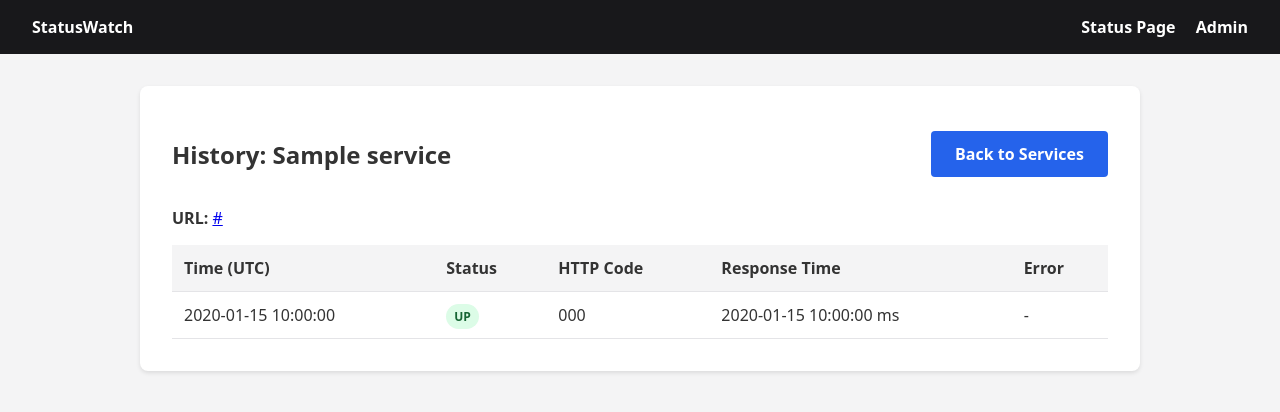
After one commit to ennnaftchi-pixel/statuswatch, a FastAPI app: template templates/admin_history.html in a window 1280 px wide. The commit adds this page. Shown: the top 412 px of the page. Run offline with FastAPI, Linux system fonts and the light colour scheme; the template is opened without the code that fills it: most values are stand-ins (such as "Sample title", 1, 10 or a date in 2020); parts of the project's set-up code (start-up, migrations or seed data) failed here and were passed over.

Commit message:
feat: FA-4 service history page and route
- Add /admin/services/{id}/history route with limit 50

- Create admin_history.html with Jinja2 table

- Add History button to admin services list

è Add test for history rendering

```diff
--- /dev/null
+++ b/templates/admin_history.html
@@ -0,0 +1,47 @@
+{% extends "base.html" %}
+
+{% block title %}History - {{ service.name }}{% endblock %}
+
+{% block content %}
+<div class="card">
+    <div style="display: flex; justify-content: space-between; align-items: center; margin-bottom: 1rem;">
+        <h2>History: {{ service.name }}</h2>
+        <a href="/admin/services" class="btn">Back to Services</a>
+    </div>
+
+    <p><strong>URL:</strong> <a href="{{ service.url }}" target="_blank">{{ service.url }}</a></p>
+
+    {% if not checks %}
+        <p>No checks recorded yet. Wait a few seconds for the background checker to run.</p>
+    {% else %}
+        <table>
+            <thead>
+                <tr>
+                    <th>Time (UTC)</th>
+                    <th>Status</th>
+                    <th>HTTP Code</th>
+                    <th>Response Time</th>
+                    <th>Error</th>
+                </tr>
+            </thead>
+            <tbody>
+                {% for check in checks %}
+                <tr>
+                    <td>{{ check.checked_at.strftime('%Y-%m-%d %H:%M:%S') }}</td>
+                    <td>
+                        {% if check.status == 'up' %}
+                            <span class="badge badge-up">UP</span>
+                        {% else %}
+                            <span class="badge badge-down">DOWN</span>
+                        {% endif %}
+                    </td>
+                    <td>{{ check.http_status_code or '-' }}</td>
+                    <td>{{ check.response_time_ms }} ms</td>
+                    <td>{{ check.error_message or '-' }}</td>
+                </tr>
+                {% endfor %}
+            </tbody>
+        </table>
+    {% endif %}
+</div>
+{% endblock %}
--- a/templates/admin_services.html
+++ b/templates/admin_services.html
@@ -34,6 +34,8 @@
                         {% endif %}
                     </td>
                     <td>
+                        <a href="/admin/services/{{ service.id }}/history" class="btn-small" style="background: #18181b; color: white; text-decoration: none;">History</a>
+
                         <form method="post" action="/admin/services/{{ service.id }}/toggle" style="display:inline;">
                             <button type="submit" class="btn-small">
                                 {% if service.is_active %}Pause{% else %}Resume{% endif %}
```
Also changed, not shown: app/routes/admin.py (+35 -5 lines), tests/test_admin_history.py (added, +29 -0 lines).
